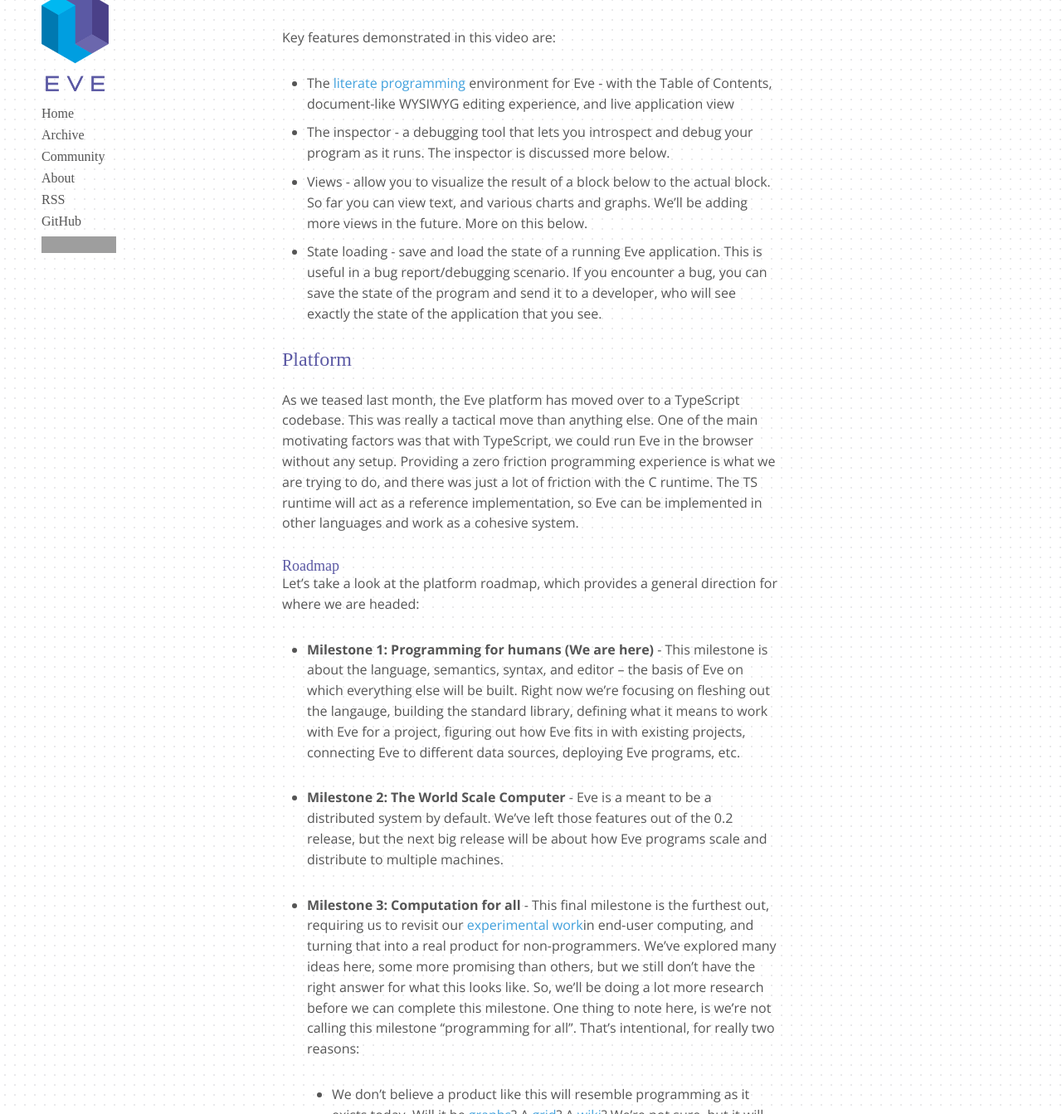
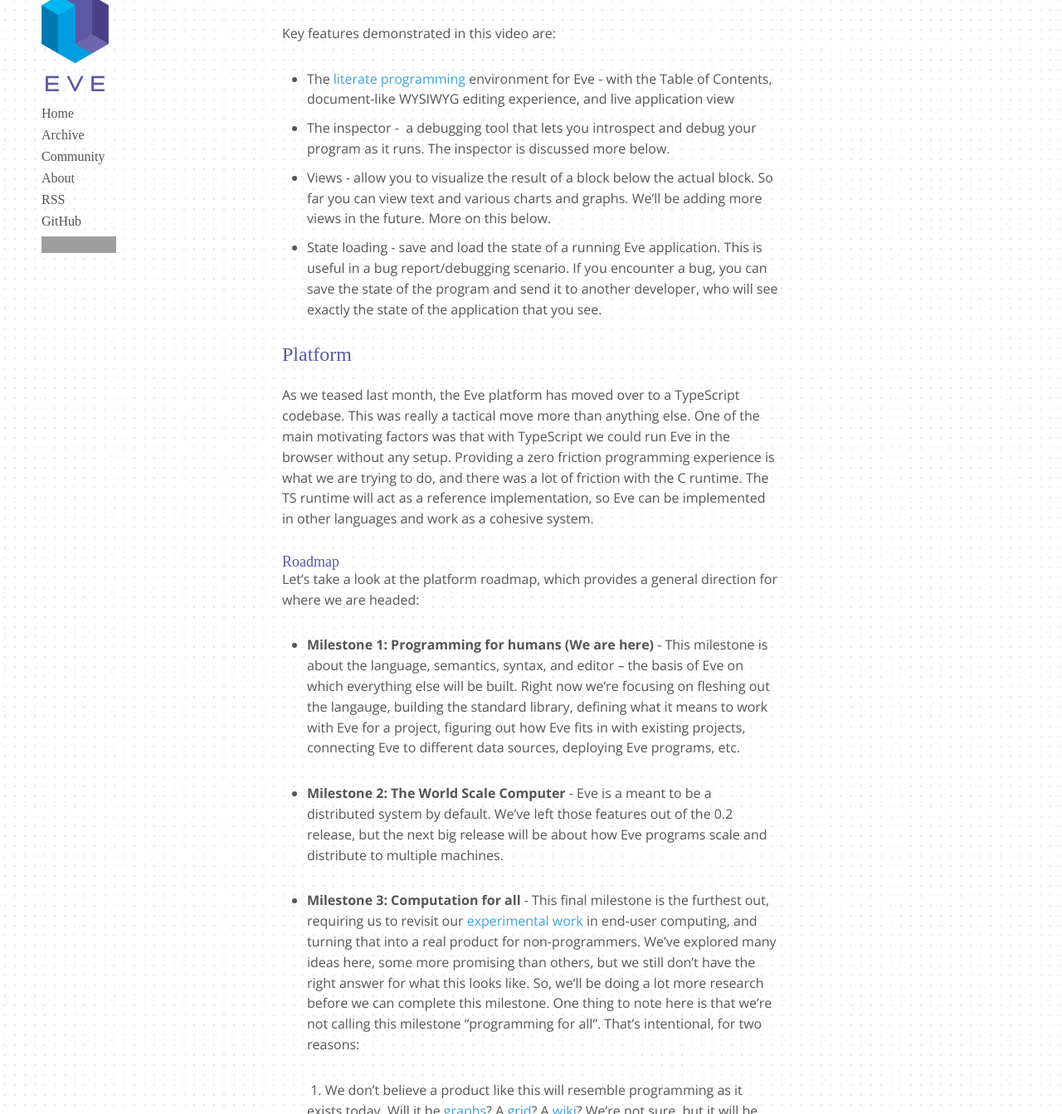
Before and after one commit to Kodowa/incidentalcomplexity, a Jekyll site: the page built from _posts/2016-11-18-october.md, in a window 1280 px wide and 1400 px high, scrolled down 945 px, cut to the strip 57-1400 px from the top of the window. Shown: the whole strip at 83% size. Built offline with Jekyll 4.4.1, drawn with Linux system fonts in a browser that asks for light colours; some web fonts are replaced; some of the changed text lies outside the part shown; grey boxes are pictures that could not be loaded.

Commit message:
Final draft oct dev diary

```diff
--- a/_posts/2016-11-18-october.md
+++ b/_posts/2016-11-18-october.md
@@ -7,25 +7,23 @@
 
 _(Eve is a new programming language, and this is our development blog. If you’re new to Eve, [start here](play.witheve.com))_
 
-In [September][0.1], we were busy prepping for the launch of Eve. This work carried over into October, and we released Eve v0.2 on October 28. Thank you to everyone who gave Eve a try and sent us your comments and criticisms. We've read hundreds of comments on [HN][0.2], Reddit, and the mailing list, so November is really focused on how to address these and what is the right path forward for Eve. But first let's talk more about what we did in October!
-
+In [September][0.1], we were busy prepping for the launch of Eve. This work carried over into October, and we released Eve v0.2 on October 28. Thank you to everyone who gave Eve a try and sent us your comments and criticisms. We've read hundreds of comments on [HN][0.2], Reddit, and the mailing list, so November is really focused on how to address these and what the right path forward for Eve is. But first let's talk more about what we did in October!
 [0.1]: http://incidentalcomplexity.com/2016/10/05/september/
 [0.2]: https://news.ycombinator.com/item?id=12817468
 
 ### Eve alpha v0.2
 
-Again, the biggest news from October was the [release][1.1]of Eve v0.2 (alpha) into the wild. We put up a lot of content on [programming.witheve.com][1.2], explaining our vision, the major highlights of Eve, and some [discussion][1.3] on how we got to where we are.
-
-We also made a nice video, showing how we think Eve could be useful in a development context:
+Again, the biggest news from October was the [release][1.1] of Eve v0.2 (alpha) into the wild. We put up a lot of content on [programming.witheve.com][1.2] explaining our vision, the major highlights of Eve, and some [discussion][1.3] on how we got to where we are.
+We also made a nice video, showing how we think Eve could be useful in a development context.
 
 <iframe width="560" height="315" src="https://www.youtube.com/embed/TWAMr72VaaU?rel=0&amp;controls=0&amp;showinfo=0" frameborder="0" allowfullscreen></iframe>
 
 Key features demonstrated in this video are:
 
 - The [literate programming][1.4] environment for Eve - with the Table of Contents, document-like WYSIWYG editing experience, and live application view
-- The inspector -  a debugging tool that lets you introspect and debug your program as it runs. The inspector is discussed more below.
-- Views - allow you to visualize the result of a block below to the actual block. So far you can view text, and various charts and graphs. We'll be adding more views in the future. More on this below.
-- State loading - save and load the state of a running Eve application. This is useful in a bug report/debugging scenario. If you encounter a bug, you can save the state of the program and send it to a developer, who will see exactly the state of the application that you see.
+- The inspector -  a debugging tool that lets you introspect and debug your program as it runs. The inspector is discussed more below.
+- Views - allow you to visualize the result of a block below the actual block. So far you can view text and various charts and graphs. We'll be adding more views in the future. More on this below.
+- State loading - save and load the state of a running Eve application. This is useful in a bug report/debugging scenario. If you encounter a bug, you can save the state of the program and send it to another developer, who will see exactly the state of the application that you see.
 
 [1.1]: https://github.com/witheve/Eve/releases/tag/v0.2.1
 [1.2]: programming.witheve.com
@@ -34,7 +32,7 @@
 
 ### Platform
 
-As we teased last month, the Eve platform has moved over to a TypeScript codebase. This was really a tactical move than anything else. One of the main motivating factors was that with TypeScript, we could run Eve in the browser without any setup. Providing a zero friction programming experience is what we are trying to do, and there was just a lot of friction with the C runtime. The TS runtime will act as a reference implementation, so Eve can be implemented in other languages and work as a cohesive system.
+As we teased last month, the Eve platform has moved over to a TypeScript codebase. This was really a tactical move more than anything else. One of the main motivating factors was that with TypeScript we could run Eve in the browser without any setup. Providing a zero friction programming experience is what we are trying to do, and there was a lot of friction with the C runtime. The TS runtime will act as a reference implementation, so Eve can be implemented in other languages and work as a cohesive system.
 
 #### Roadmap
 
@@ -44,11 +42,11 @@
 
 - **Milestone 2: The World Scale Computer** - Eve is a meant to be a distributed system by default. We've left those features out of the 0.2 release, but the next big release will be about how Eve programs scale and distribute to multiple machines.
 
-- **Milestone 3: Computation for all** - This final milestone is the furthest out, requiring us to revisit our [experimental work][2.1.1]in end-user computing, and turning that into a real product for non-programmers. We've explored many ideas here, some more promising than others, but we still don't have the right answer for what this looks like. So, we'll be doing a lot more research before we can complete this milestone. One thing to note here, is we're not calling this milestone "programming for all". That's intentional, for really two reasons:
+- **Milestone 3: Computation for all** - This final milestone is the furthest out, requiring us to revisit our [experimental work][2.1.1] in end-user computing, and turning that into a real product for non-programmers. We've explored many ideas here, some more promising than others, but we still don't have the right answer for what this looks like. So, we'll be doing a lot more research before we can complete this milestone. One thing to note here is that we're not calling this milestone "programming for all". That's intentional, for two reasons:
 
-  1. We don't believe a product like this will resemble programming as it exists today. Will it be [graphs][2.1.2]? A [grid][2.1.3]? A [wiki][2.1.4]? We're not sure, but it will be exciting to find out.
+   1. We don't believe a product like this will resemble programming as it exists today. Will it be [graphs][2.1.2]? A [grid][2.1.3]? A [wiki][2.1.4]? We're not sure, but it will be exciting to find out.
 
-  2. Most people don't actually want to program. We don't anticipate that the general population will want to use Eve to write traditional applications. Instead, we think Eve will be appealing to them for its ability to aggregate, transform, and distribute data to answer questions. Today, these are tasks you have need an experienced developer to accomplish. We don't think it has to be that way.
+   2. Most people don't actually want to program. We don't anticipate that the general population will want to use Eve to write traditional applications. Instead, we think Eve will be appealing to them for its ability to aggregate, transform, and distribute data to answer questions. Today, these are tasks you have need an experienced developer to accomplish. We don't think it has to be that way.
 
 [2.1.1]: https://github.com/witheve/eve-experiments
 [2.1.2]: http://incidentalcomplexity.com/2015/10/15/jul-sept/
@@ -71,8 +68,7 @@
 
 ##### Views
 
-Up To this point we've been using `bind @browser [#div text]` as a sort of `console.log()` for Eve. This process is pretty antithetical to Eve, when you think about it. First, we've known for a long time now that drawing the result of a computation _spatially near_ the computation is very powerful for debugging. Second, many things you don't want to visualize as text. You can't `console.log()` a bar-graph, for example.
-
+Up to this point we've been using `bind @browser [#div text]` as a sort of `console.log()` for Eve. This process is pretty antithetical to Eve, when you think about it. First, we've known for a long time now that drawing the result of a computation _spatially near_ the computation is very powerful for debugging. Second, many things you don't want to visualize as text. You can't `console.log()` a bar-graph, for example.
 Enter views. Views are a way to visualize a block's output right under the block itself. By writing data into the `@view` database, you can visualize it as chart, or even a time-series:
 
 ![data over time](http://witheve.com/images/memory.gif)
@@ -88,14 +84,14 @@
 - [Views][2.2.3]
 - [Editor][2.2.4]
 
-[2.2.1]: http://play.witheve.com/#/examples/analyzer.eve)
+[2.2.1]: http://play.witheve.com/#/examples/analyzer.eve
 [2.2.2]: http://play.witheve.com/#/examples/inspector.eve
 [2.2.3]: http://play.witheve.com/#/examples/view.eve
 [2.2.4]: http://play.witheve.com/#/examples/editor.eve
 
 ### Community
 
-First, I'd just like to say the response to Eve has been fantastic so far. The mailing list has seen a lot more activity recently, and a 30% increase in membership since the launch, so that's great. Beyond the volume, though, we've also gotten some very detailed and thorough proposals, comments, and some great pull requests and bug reports. Hopefully we can keep up this momentum, so spread the word!
+First, I'd like to say the response to Eve has been fantastic. The mailing list has seen a lot more activity and a 30% increase in membership since the launch, which is great. Beyond the volume though, we've also gotten some very detailed and thorough proposals, comments, pull requests, and bug reports. Hopefully we can keep up this momentum, so spread the word!
 
 #### Handbook
 
```
Also changed, not shown: other parts of _posts/2016-11-18-october.md (+1 -2 lines).
